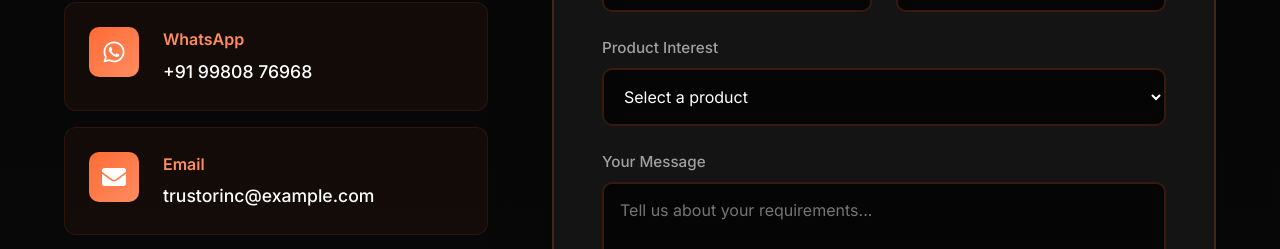
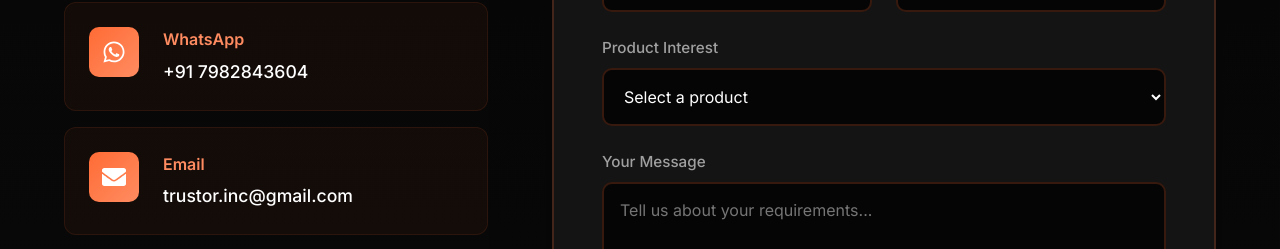
Before and after one commit to Anmolgoel29/TrustorINC, a React (Vite) app: page / in a window 1280 px wide. Shown: the part 4327-4576 px from the top of the page. Built offline with nearby package versions, Linux system fonts and the light colour scheme.

Commit message:
updated contact information

```diff
--- a/src/components/Contact.jsx
+++ b/src/components/Contact.jsx
@@ -30,20 +30,20 @@ const Contact = () => {
     {
       icon: <FaPhone />,
       title: 'Phone',
-      info: '+91 99808 76968',
+      info: '+91 7982843604',
       link: 'tel:+919980876968'
     },
     {
       icon: <FaWhatsapp />,
       title: 'WhatsApp',
-      info: '+91 99808 76968',
+      info: '+91 7982843604',
       link: 'https://wa.me/919980876968'
     },
     {
       icon: <FaEnvelope />,
       title: 'Email',
-      info: 'trustorinc@example.com',
-      link: 'mailto:trustorinc@example.com'
+      info: 'trustor.inc@gmail.com ',
+      link: 'mailto:trustor.inc@gmail.com '
     },
     {
       icon: <FaMapMarkerAlt />,
--- a/src/components/Footer.jsx
+++ b/src/components/Footer.jsx
@@ -65,7 +65,7 @@ const Footer = () => {
             <h4>Contact Us</h4>
             <div className="contact-item">
               <FaPhone />
-              <a href="tel:+919980876968">+91 99808 76968</a>
+              <a href="tel:+919980876968">+91 7982843604</a>
             </div>
             <div className="contact-item">
               <FaWhatsapp />
@@ -73,7 +73,7 @@ const Footer = () => {
             </div>
             <div className="contact-item">
               <FaEnvelope />
-              <a href="mailto:trustorinc@example.com">Get Quote</a>
+              <a href="mailto:trustor.inc@gmail.com ">Get Quote</a>
             </div>
           </div>
         </div>
```
Also changed, not shown: 1 other file (tests, documents, lock files or other folders).
